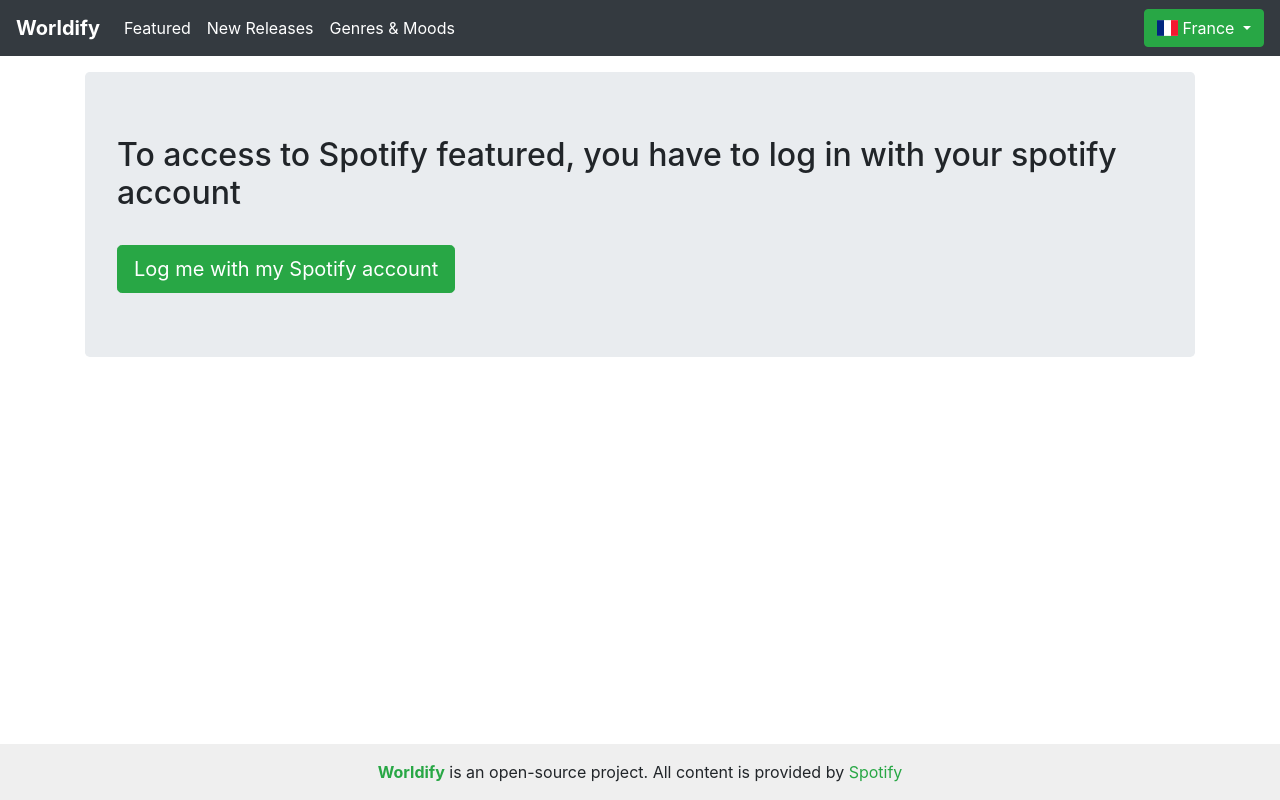
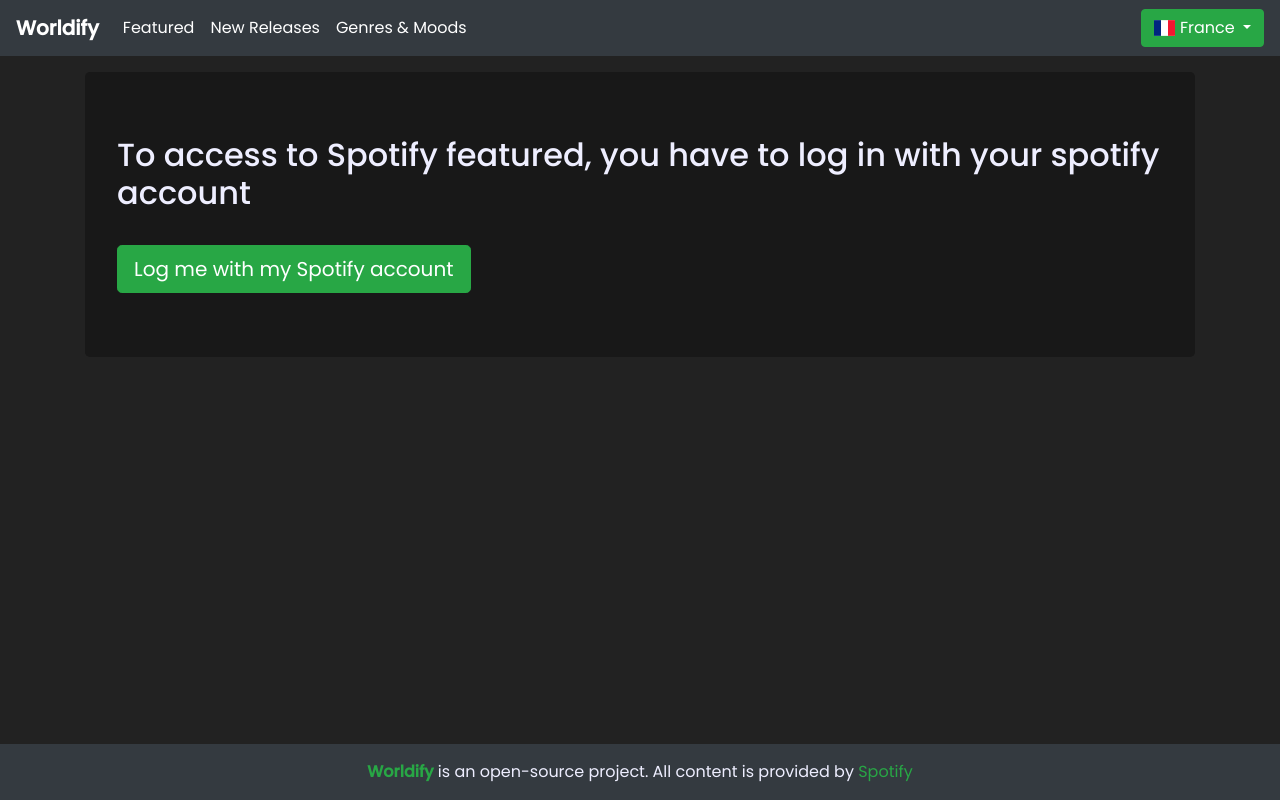
Before and after one commit to arnaud512/worldify, an Angular app: page /login in a window 1280 px wide. Built offline with nearby package versions, Linux system fonts and the light colour scheme.

Commit message:
Added darker styling and a hover effect

```diff
--- a/src/app/category-playlists/category-playlists.component.html
+++ b/src/app/category-playlists/category-playlists.component.html
@@ -1,7 +1,7 @@
 <main role="main" class="container">
     <div class="jumbotron" *ngIf="playlists">
       <h1> {{ name }}</h1>
-      <span *ngFor="let item of playlists.items">
+      <span *ngFor="let item of playlists.items" class="playlist-item">
 
         <img src="{{ item.images[0].url }}" alt="{{ item.name }}" class="img-thumbnail rounded cursor" width="160px" (click)="open(item)" style="margin-right: 10px; margin-bottom:  10px">
       </span>
--- a/src/app/footer/footer.component.css
+++ b/src/app/footer/footer.component.css
@@ -3,10 +3,10 @@
   bottom: 0;
   padding: 1rem;
   width: 100%;
-  background-color: #efefef;
+  background-color: #343a40;
   text-align: center;
 }
 
 footer a {
-  color: #28a745;;
+  color: #28a745;
 }
--- a/src/app/home/home.component.html
+++ b/src/app/home/home.component.html
@@ -1,7 +1,7 @@
 <main role="main" class="container">
   <div class="jumbotron" *ngIf="featuredPlaylists">
     <h1> {{ featuredPlaylists.message }}</h1>
-    <span *ngFor="let item of featuredPlaylists.playlists.items">
+    <span *ngFor="let item of featuredPlaylists.playlists.items" class="playlist-item">
       <img src="{{ item.images[0].url }}" alt="{{ item.name }}" class="img-thumbnail rounded cursor" width="160px" (click)="open(item)" style="margin-right: 10px; margin-bottom:  10px">
     </span>
   </div>
--- a/src/index.html
+++ b/src/index.html
@@ -6,6 +6,7 @@
   <base href="/">
   <meta name="viewport" content="width=device-width, initial-scale=1">
   <link rel="icon" type="image/x-icon" href="favicon.ico">
+  <link href="https://fonts.googleapis.com/css2?family=Poppins:wght@400;500&display=swap" rel="stylesheet">
 </head>
 <body>
   <app-root></app-root>
--- a/src/styles.css
+++ b/src/styles.css
@@ -1,17 +1,24 @@
 /* You can add global styles to this file, and also import other style files */
-@import '~bootstrap/dist/css/bootstrap.min.css';
+@import "~bootstrap/dist/css/bootstrap.min.css";
 
 html {
   position: relative;
   min-height: 100%;
+  font-family: "Poppins", serif;
 }
 
 body {
-    padding-top: 4.5rem;
-    padding-bottom: 4.5rem;
+  padding-top: 4.5rem;
+  padding-bottom: 4.5rem;
+  background: #222;
+  color: #eef;
+  font-family: "Poppins", serif;
 }
 
-.dropdown-menu { right: 0; left: auto; }
+.dropdown-menu {
+  right: 0;
+  left: auto;
+}
 
 .scrollable-menu {
   height: auto;
@@ -21,5 +28,22 @@
 }
 
 .cursor:hover {
-    cursor: pointer;
+  cursor: pointer;
 }
+
+.jumbotron {
+  background: #181818;
+}
+
+.playlist-item img {
+  transition: all 0.2s ease;
+}
+
+.playlist-item:hover img {
+  transform: scale(1.1);
+  box-shadow: 0 5px 18px rgba(0, 0, 0, 0.5);
+}
+
+.card {
+  color: #222;
+}
```
Also changed, not shown: 1 other file (tests, documents, lock files or other folders).
